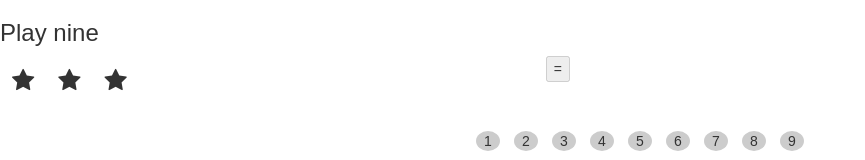
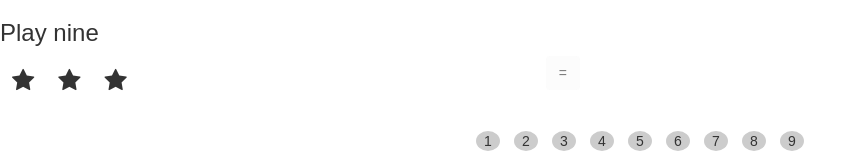
Before and after one commit to ngohungphuc/ReactJS, a React (Create React App) app in the folder ReactJs-Getting-Start/nine-game/: page / in a window 1280 px wide. Shown: the top 160 px of the page, without its empty margins (0-865 px from the left). Built offline with nearby package versions, Linux system fonts and the light colour scheme.

Commit message:
verify answer

```diff
--- a/ReactJs-Getting-Start/nine-game/src/App.js
+++ b/ReactJs-Getting-Start/nine-game/src/App.js
@@ -15,11 +15,31 @@ const Stars = (props) => {
 }
 
 const Button = (props) => {
+  let button;
+  switch (props.answerIsCorrect) {
+    case true:
+      button = <button className="btn btn-success">
+        <i className="fa fa-check"></i>
+      </button>;
+      break;
+    case false:
+      button = <button className="btn btn-danger">
+        <i className="fa fa-times"></i>
+      </button>;
+      break;
+    default:
+      button = <button
+        className="btn"
+        onClick={props.checkAnswer}
+        disabled={props.selectedNumbers.length === 0}>
+        =
+      </button>;
+      break;
+  }
+
   return (
     <div className="col-md-2">
-      <button disabled={props.selectedNumbers.length === 0}>
-        =
-      </button>
+      {button}
     </div>
   )
 }
@@ -59,7 +79,8 @@ Numbers.list = _.range(1, 10);
 class Game extends Component {
   state = {
     selectedNumbers: [],
-    numberOfStars: Math.floor(Math.random() * 9)
+    randomNumberOfStars: Math.floor(Math.random() * 9),
+    answerIsCorrect: null
   };
 
   selectNumber = (clickedNumber) => {
@@ -78,17 +99,28 @@ class Game extends Component {
       selectedNumbers: prevState
         .selectedNumbers
         .filter(number => number !== clickedNumber)
-    }))
-  }
+    }));
+  };
+
+  checkAnswer = () => {
+    this.setState(prevState => ({
+      answerIsCorrect: prevState.randomNumberOfStars === prevState
+        .selectedNumbers
+        .reduce((acc, n) => acc + n, 0)
+    }));
+  };
 
   render() {
-    const {selectedNumbers, numberOfStars} = this.state;
+    const {selectedNumbers, randomNumberOfStars, answerIsCorrect} = this.state;
     return (
       <div>
         <h3>Play nine</h3>
         <div className="row">
-          <Stars numberOfStars={numberOfStars}/>
-          <Button selectedNumbers={selectedNumbers}/>
+          <Stars numberOfStars={randomNumberOfStars}/>
+          <Button
+            selectedNumbers={selectedNumbers}
+            checkAnswer={this.checkAnswer}
+            answerIsCorrect={answerIsCorrect}/>
           <Answer selectedNumbers={selectedNumbers} unselectNumber={this.unselectNumber}/>
         </div>
         <br/>
```
